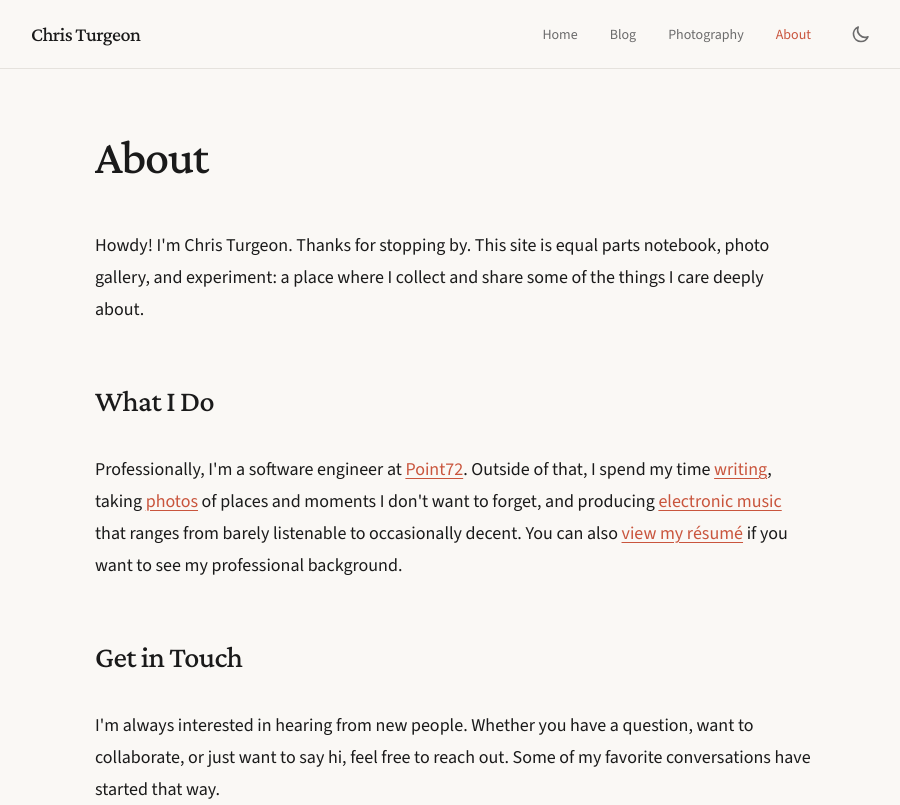
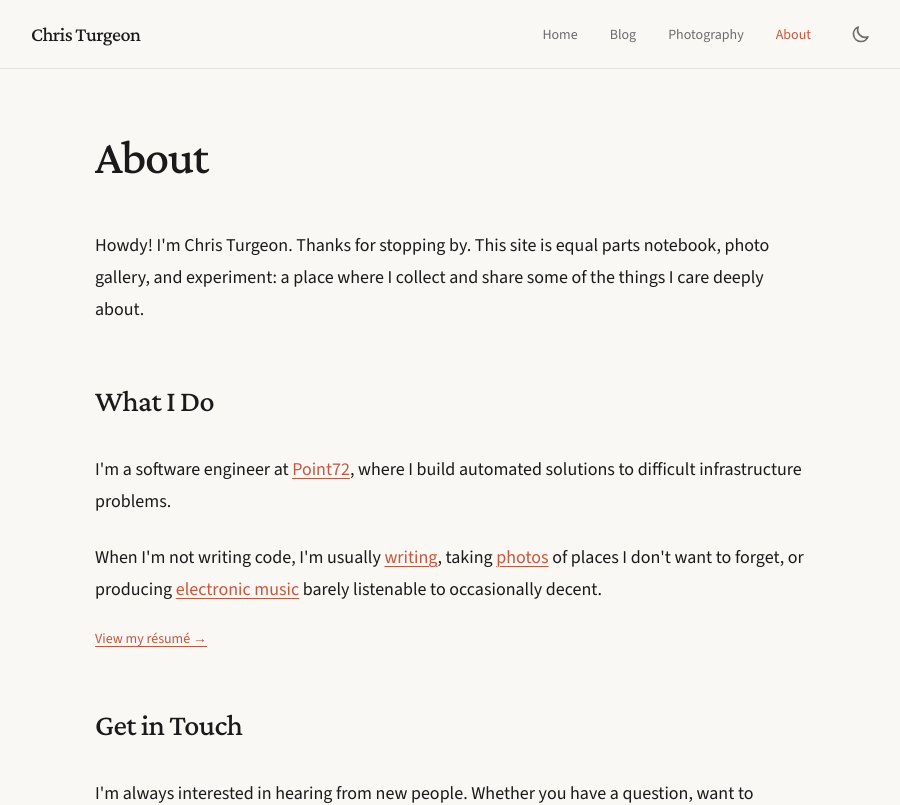
Before and after one commit to christurgeon/Personal-Website, a Next.js app: page /about in a window 1280 px wide. Shown: the top 805 px of the page, without its empty margins (185-1085 px from the left). Built offline with nearby package versions, Linux system fonts and the light colour scheme.

Commit message:
Update page.tsx

```diff
--- a/src/app/about/page.tsx
+++ b/src/app/about/page.tsx
@@ -23,25 +23,25 @@ export default function AboutPage() {
 
         <h2>What I Do</h2>
         <p>
-          Professionally, I&apos;m  a software engineer at{" "}
+          I'm a software engineer at{" "}
           <Link href="https://point72.com/" target="_blank" rel="noopener noreferrer">
             Point72
           </Link>
-          . Outside of that, I spend my time <Link href="/blog">writing</Link>, taking <Link href="/photography">photos</Link> of places and moments I
-          don&apos;t want to forget, and producing{" "}
+          , where I build automated solutions to difficult infrastructure problems.
+        </p>
+        <p>
+          When I'm not writing code, I'm usually <Link href="/blog">writing</Link>,{" "}
+          taking <Link href="/photography">photos</Link> of places I don't want to forget,{" "}
+          or producing{" "}
           <Link href={siteConfig.socials.soundcloud} target="_blank" rel="noopener noreferrer">
             electronic music
-          </Link>{" "}
-          that ranges from barely listenable to occasionally decent. You can also{" "}
-          <a
-            href={siteConfig.documents.resume}
-            target="_blank"
-            rel="noopener noreferrer"
-            className="text-accent hover:text-accent-hover transition-colors"
-          >
-            view my résumé
-          </a>{" "}
-          if you want to see my professional background.
+          </Link>
+          {" "} barely listenable to occasionally decent.
+        </p>
+        <p className="text-sm text-muted">
+          <a href={siteConfig.documents.resume} target="_blank" rel="noopener noreferrer">
+            View my résumé →
+          </a>
         </p>
 
         <h2>Get in Touch</h2>
```
